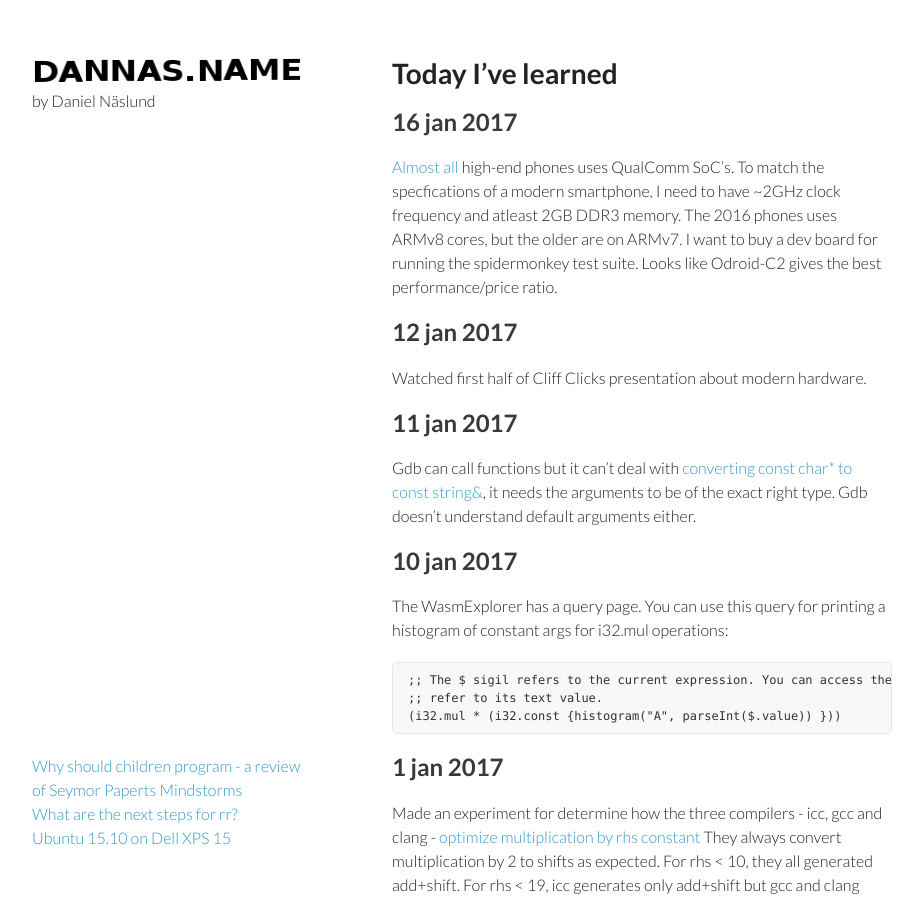
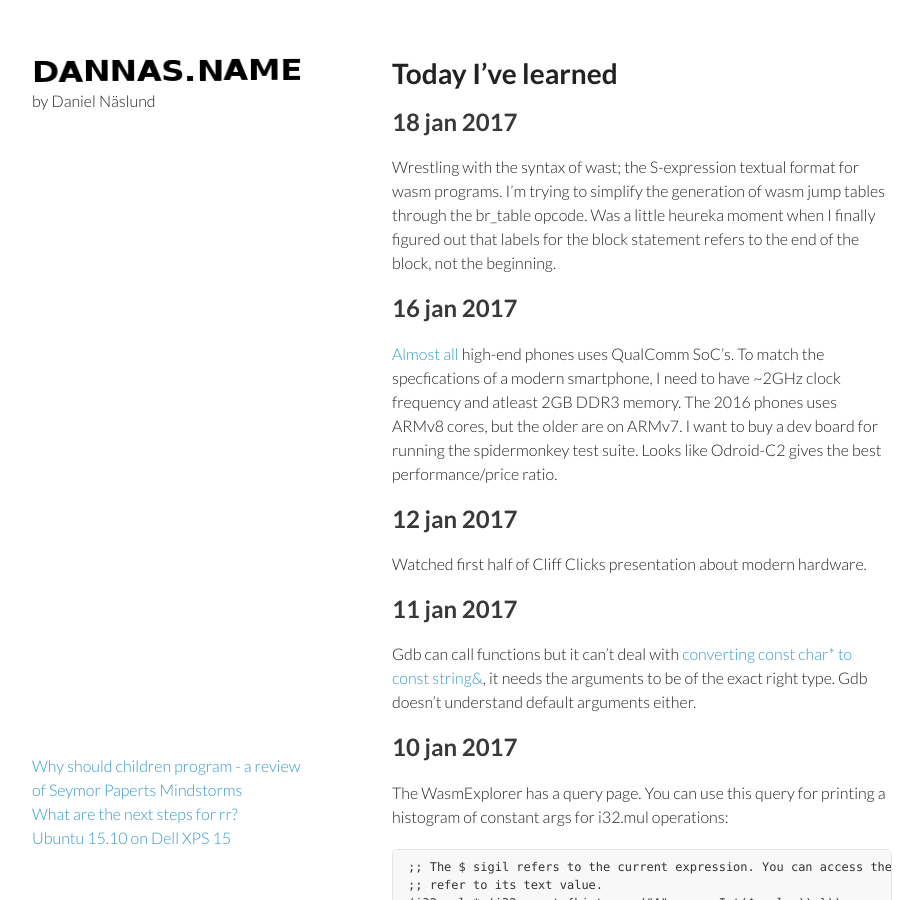
Before and after one commit to dannas/dannas.github.com, a Jekyll site: the page built from TIL.markdown, in a window 1280 px wide and 900 px high. Shown: the whole window, without its empty margins (178-1101 px from the left). Built offline with Jekyll 4.4.1, drawn with Linux system fonts in a browser that asks for light colours; our own code applies the rules of GitHub Pages for plain Markdown files.

Commit message:
Another TIL

```diff
--- a/TIL.markdown
+++ b/TIL.markdown
@@ -1,4 +1,10 @@
 # Today I've learned
+
+## 18 jan 2017
+Wrestling with the syntax of wast; the S-expression textual format for wasm
+programs. I'm trying to simplify the generation of wasm jump tables through the
+br_table opcode. Was a little heureka moment when I finally figured out that
+labels for the block statement refers to the end of the block, not the beginning.
 
 ## 16 jan 2017
 [Almost all](https://en.wikipedia.org/wiki/Comparison_of_smartphones) high-end
```
